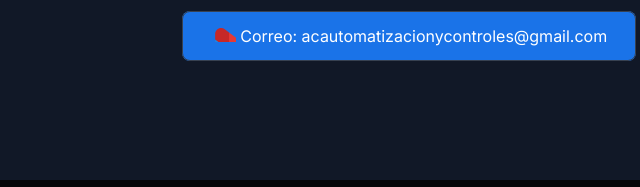
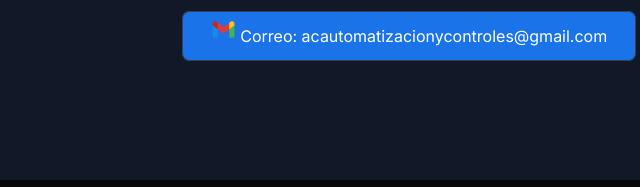
Before and after one commit to acautomatizacionycontroles/ac-automatizacion-controles-web, a plain HTML site: page index.html in a window 1280 px wide. Shown: the part 3281-3468 px from the top of the page, 231-871 px from the left. Drawn offline with Linux system fonts and the light colour scheme.

Commit message:
Update index.html

```diff
--- a/index.html
+++ b/index.html
@@ -156,7 +156,7 @@
             </p>
 
             <a href="mailto:acautomatizacionycontroles@gmail"class="btn-secondary">
-               <svg xmlns="http://www.w3.org/2000/svg" x="-10px" y="-10px" width="25" height="25" viewBox="0 0 18 18">
+               <svg xmlns="http://www.w3.org/2000/svg" x="-10px" y="-10px" width="25" height="25" viewBox="0 0 48 48">
 <path fill="#4caf50" d="M45,16.2l-5,2.75l-5,4.75L35,40h7c1.657,0,3-1.343,3-3V16.2z"></path><path fill="#1e88e5" d="M3,16.2l3.614,1.71L13,23.7V40H6c-1.657,0-3-1.343-3-3V16.2z"></path><polygon fill="#e53935" points="35,11.2 24,19.45 13,11.2 12,17 13,23.7 24,31.95 35,23.7 36,17"></polygon><path fill="#c62828" d="M3,12.298V16.2l10,7.5V11.2L9.876,8.859C9.132,8.301,8.228,8,7.298,8h0C4.924,8,3,9.924,3,12.298z"></path><path fill="#fbc02d" d="M45,12.298V16.2l-10,7.5V11.2l3.124-2.341C38.868,8.301,39.772,8,40.702,8h0 C43.076,8,45,9.924,45,12.298z"></path>
 </svg> Correo: acautomatizacionycontroles@gmail.com</a>
             </p>
```
